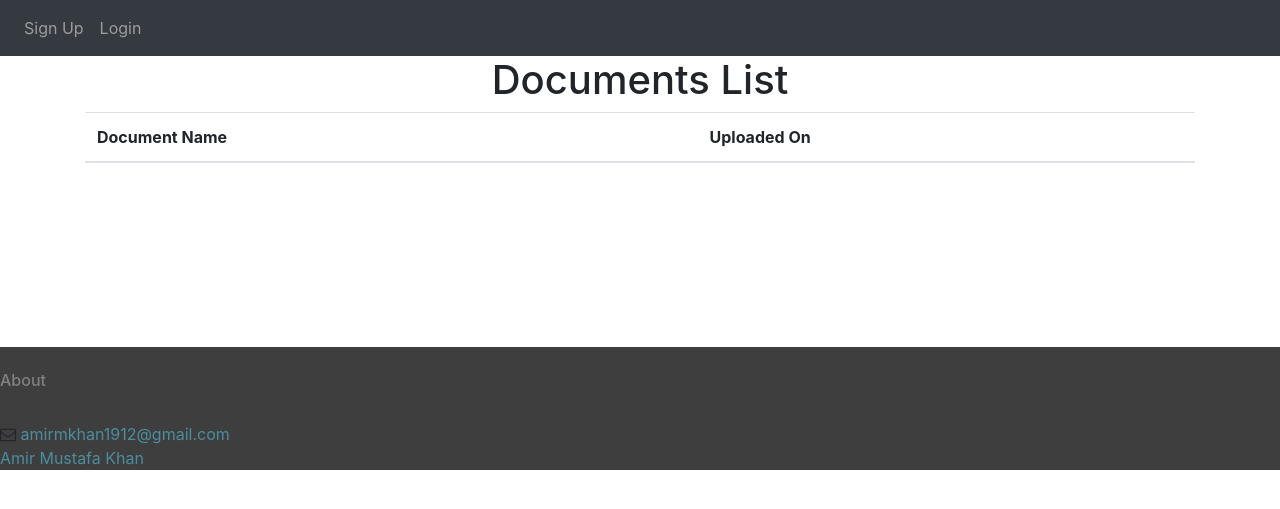
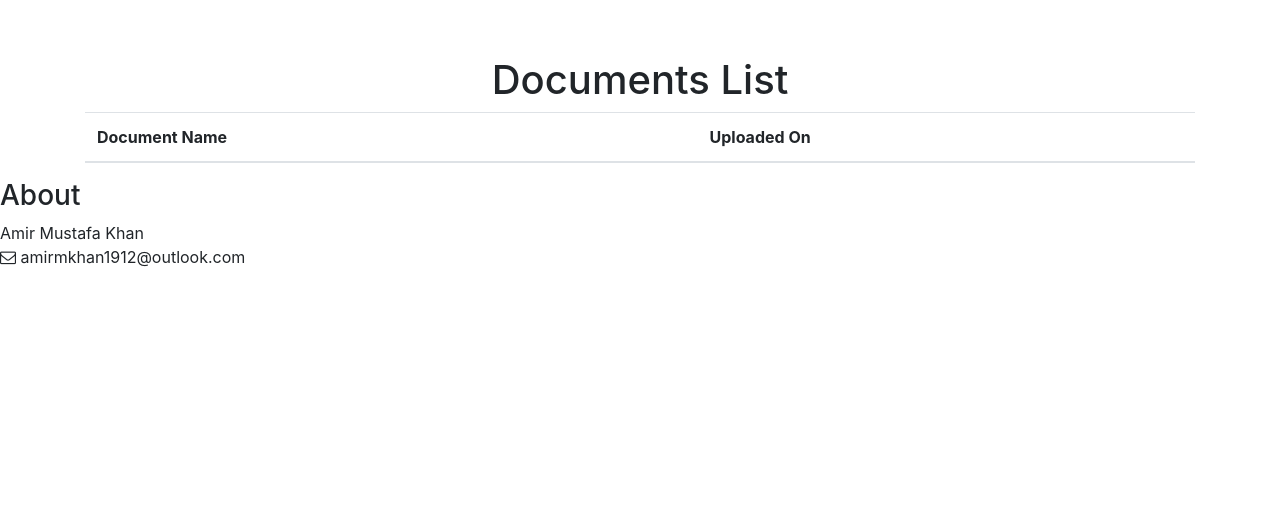
Before and after one commit to AMK1912/Student-Document-Uploader, a Flask app: page /list in a window 1280 px wide. Shown: the top 509 px of the page. Run offline with Flask 2, Linux system fonts and the light colour scheme; data that the repository does not hold is empty; some libraries are stand-ins or nearby versions.

Commit message:
Update base.html

```diff
--- a/website/templates/base.html
+++ b/website/templates/base.html
@@ -18,19 +18,19 @@
         <title>{% block title %}Home{% endblock %}</title>
     </head>
     <body>
-        <nav class="navbar navbar-expand-lg navbar-dark bg-dark">
+        <nav class="navbar navbar-expand-lg navbar-dark  header">
             <button
              class="navbar-toggler"
              type="button"
              data-toggle="collapse"
              data-target="#navbar"
             >
-               <span class="navbar-toggler-icon"></span>
+            <span class="navbar-toggler-icon"></span>
             </button>
-            <div class="collapse navbar-collapse" id="navbar">
-                <div class="navbar-nav">
+            <div class="collapse navbar-collapse header" id="navbar">
+                <div class="navbar-nav header">
                     {% if user.is_authenticated %}
-                    <a class="nav-item nav-link" id="home" href="/">Home</a>
+                    <a class="nav-item nav-link header" id="home" href="/">Home</a>
                     <a class="nav-item nav-link" id="DocumentUploader" href="/upload">Upload</a>
                     <a class="nav-item nav-link" id="list" href="/list">List</a>
                     <a class="nav-item nav-link" id="logout" href="/logout">Logout</a>
@@ -76,21 +76,14 @@
             {% block content %}
             {% endblock %}
         </div>
-    <br>
-    <br>
-    <br>
-    <br>
-    <br>
-    <br>
-    <br>
-    <div style="background-color: rgb(63, 62, 62)">
-        <br>
-        <h6 style="color: grey;">About</h6>
+
+    <div class="footer">
+        <h3>About</h3>
+        <span >Amir Mustafa Khan</span>
         <br>
         <i class="fa fa-envelope-o" aria-hidden="true"></i>
-        <span style="color: rgb(74, 141, 158);"">amirmkhan1912@gmail.com</span>
-        <br>
-        <span style="color: rgb(74, 141, 158);">Amir Mustafa Khan</span>
+        <span >amirmkhan1912@outlook.com</span>
+
     </div>
         <script
         src="https://code.jquery.com/jquery-3.2.1.slim.min.js"
```
